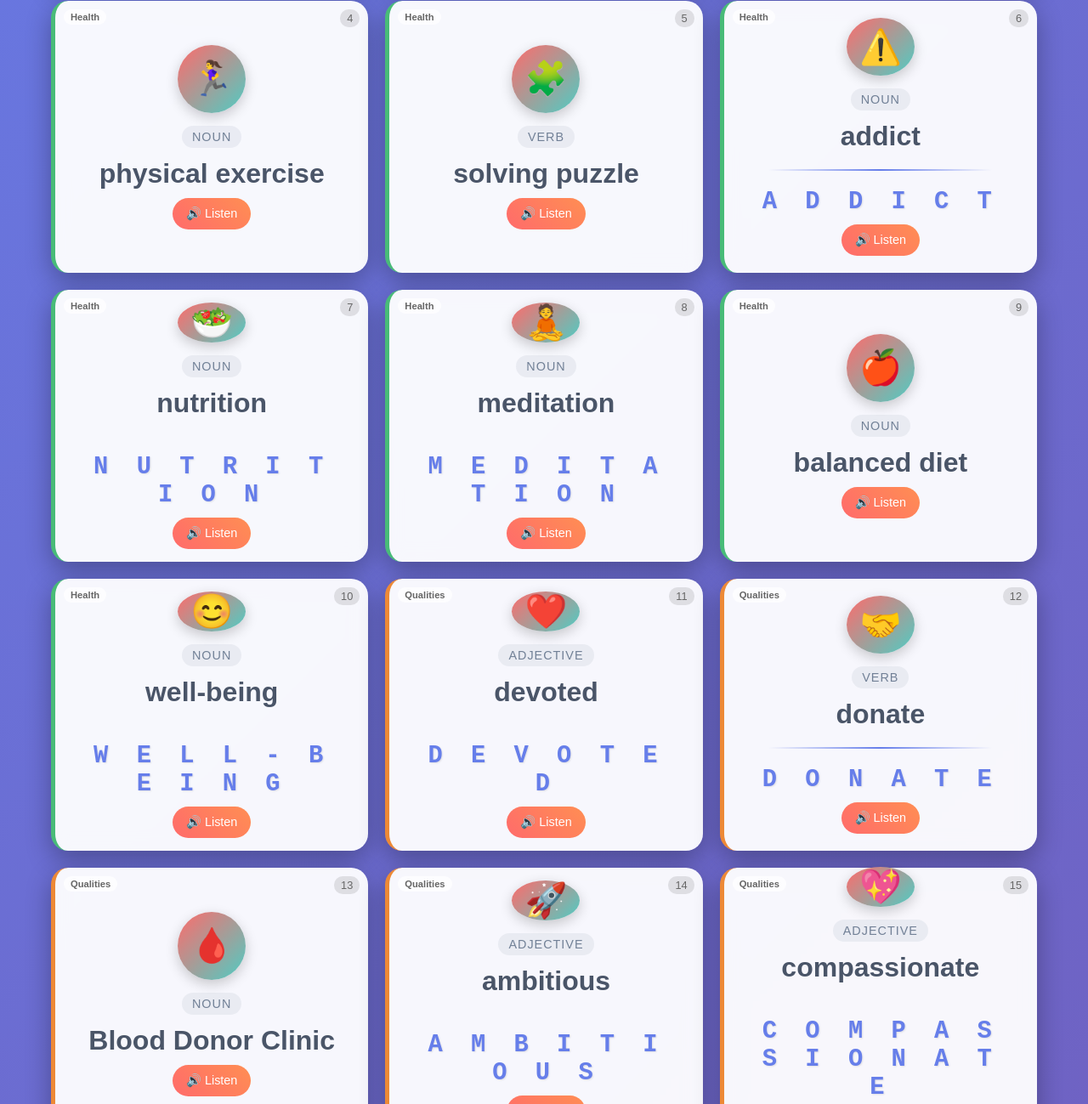
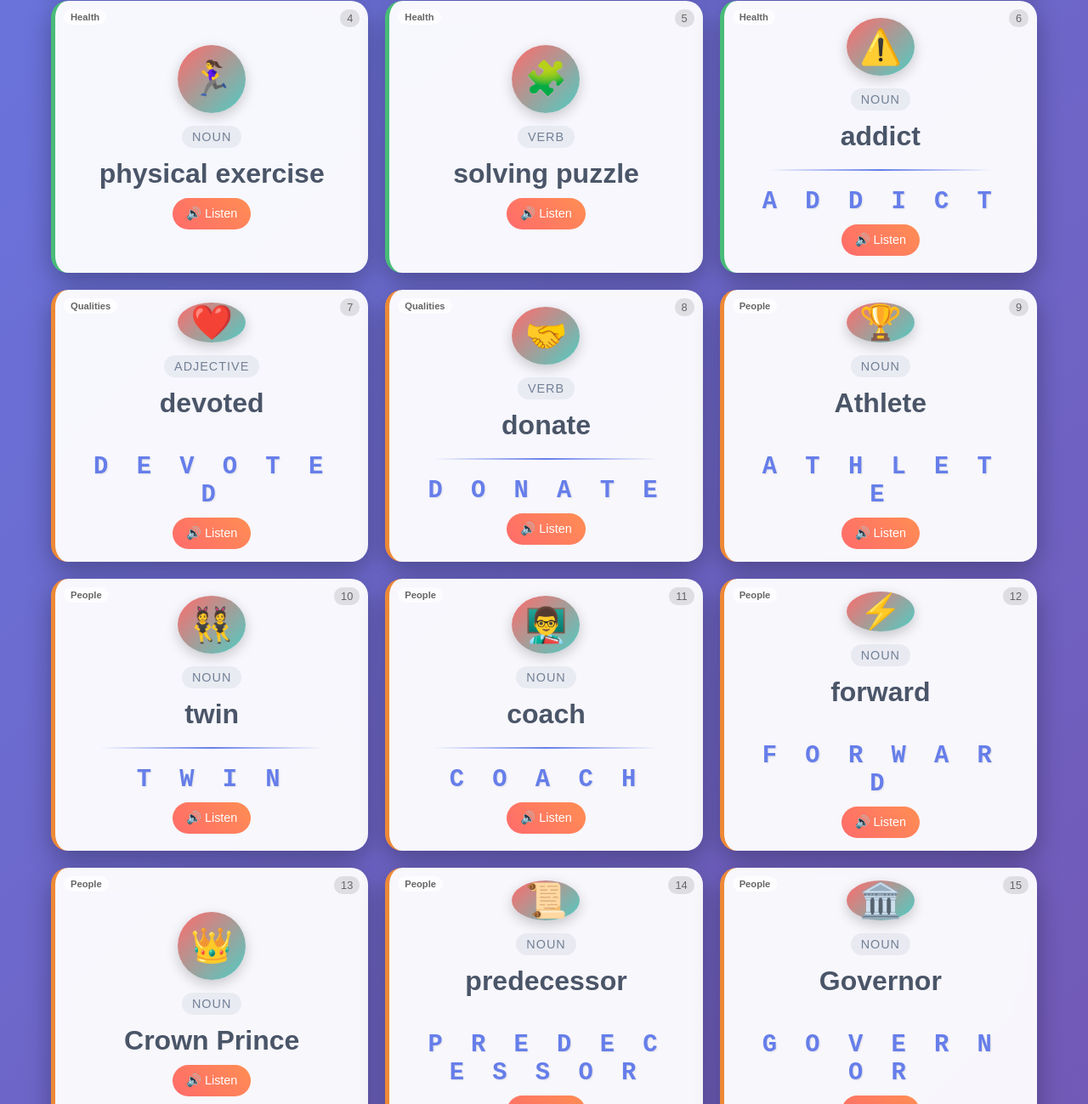
Before and after one commit to aza-ali-almajdy/English.Flashcards.G9, a plain HTML site: page index.html in a window 1280 px wide. Shown: the part 1041-2340 px from the top of the page at 85% size. Drawn offline with Linux system fonts and the light colour scheme.

Commit message:
Update index.html

```diff
--- a/index.html
+++ b/index.html
@@ -291,19 +291,19 @@
         }
 
         /* Category specific styles */
-        .card.health .card-face {
+        .card.health_activities .card-face {
             border-left: 5px solid #48bb78;
         }
 
-        .card.qualities .card-face {
+        .card.people_qualities .card-face {
             border-left: 5px solid #ed8936;
         }
 
-        .card.sports .card-face {
+        .card.organizations_competitions .card-face {
             border-left: 5px solid #4299e1;
         }
 
-        .card.leadership .card-face {
+        .card.places_things .card-face {
             border-left: 5px solid #9f7aea;
         }
 
@@ -460,7 +460,7 @@
 
     <div class="header">
         <img src="https://i.ibb.co/dw1Gs4dK/Chat-GPT-Image-Sep-16-2025-01-24-39-AM.png" alt="AI Illustration" style="width: 100px; height: 100px; margin-bottom: 15px; border-radius: 50%; box-shadow: 0 5px 15px rgba(0,0,0,0.3);">
-        <h1>🎓 English Audio Flashcards - Grade 9 Intermediate</h1>
+        <h1>🎓 English Flashcards - 3rd Int. Grade</h1>
         <p>Interactive flashcards to learn English with audio pronunciation</p>
         <p style="font-size: 1rem; margin-top: 10px; color: rgba(255,255,255,0.9);">Teacher: Aza Almajdy</p>
     </div>
@@ -471,10 +471,10 @@
 
     <div class="controls">
         <button class="btn active" onclick="filterCards('all')">All Words</button>
-        <button class="btn" onclick="filterCards('health')">Health & Lifestyle</button>
-        <button class="btn" onclick="filterCards('qualities')">Personal Qualities</button>
-        <button class="btn" onclick="filterCards('sports')">Sports & Competition</button>
-        <button class="btn" onclick="filterCards('leadership')">Leadership & Government</button>
+        <button class="btn" onclick="filterCards('health_activities')">Health & Activities</button>
+        <button class="btn" onclick="filterCards('people_qualities')">People & Qualities</button>
+        <button class="btn" onclick="filterCards('organizations_competitions')">Organizations & Competitions</button>
+        <button class="btn" onclick="filterCards('places_things')">Places & Things</button>
         <button class="btn quiz-btn" onclick="toggleQuizMode()">📝 Quiz Mode</button>
         <button class="btn" onclick="flipAllCards()">🔄 Flip All</button>
     </div>
@@ -499,55 +499,39 @@
 
     <script>
         const flashcards = [
-            // Health & Lifestyle
-            { english: "fitness", translation: "لياقة بدنية", type: "noun", category: "health", emoji: "💪", lesson: "Health" },
-            { english: "fanatic", translation: "متعصب / مهووس", type: "noun", category: "health", emoji: "🔥", lesson: "Health" },
-            { english: "herbal tea", translation: "شاي عشبي", type: "noun", category: "health", emoji: "🫖", lesson: "Health" },
-            { english: "physical exercise", translation: "تمرين بدني", type: "noun", category: "health", emoji: "🏃‍♀️", lesson: "Health" },
-            { english: "solving puzzle", translation: "حل الألغاز", type: "verb", category: "health", emoji: "🧩", lesson: "Health" },
-            { english: "addict", translation: "مدمن", type: "noun", category: "health", emoji: "⚠️", lesson: "Health" },
-            { english: "nutrition", translation: "تغذية", type: "noun", category: "health", emoji: "🥗", lesson: "Health" },
-            { english: "meditation", translation: "تأمل", type: "noun", category: "health", emoji: "🧘", lesson: "Health" },
-            { english: "balanced diet", translation: "نظام غذائي متوازن", type: "noun", category: "health", emoji: "🍎", lesson: "Health" },
-            { english: "well-being", translation: "رفاهية", type: "noun", category: "health", emoji: "😊", lesson: "Health" },
+            // Health & Activities
+            { english: "fitness", translation: "لياقة بدنية", type: "noun", category: "health_activities", emoji: "💪", lesson: "Health" },
+            { english: "fanatic", translation: "متعصب / مهووس", type: "noun", category: "health_activities", emoji: "🔥", lesson: "Health" },
+            { english: "herbal tea", translation: "شاي عشبي", type: "noun", category: "health_activities", emoji: "🫖", lesson: "Health" },
+            { english: "physical exercise", translation: "تمرين بدني", type: "noun", category: "health_activities", emoji: "🏃‍♀️", lesson: "Health" },
+            { english: "solving puzzle", translation: "حل الألغاز", type: "verb", category: "health_activities", emoji: "🧩", lesson: "Health" },
+            { english: "addict", translation: "مدمن", type: "noun", category: "health_activities", emoji: "⚠️", lesson: "Health" },
 
-            // Personal Qualities & Actions
-            { english: "devoted", translation: "مخلص / مكرس", type: "adjective", category: "qualities", emoji: "❤️", lesson: "Qualities" },
-            { english: "donate", translation: "يتبرع", type: "verb", category: "qualities", emoji: "🤝", lesson: "Qualities" },
-            { english: "Blood Donor Clinic", translation: "عيادة المتبرعين بالدم", type: "noun", category: "qualities", emoji: "🩸", lesson: "Qualities" },
-            { english: "ambitious", translation: "طموح", type: "adjective", category: "qualities", emoji: "🚀", lesson: "Qualities" },
-            { english: "compassionate", translation: "عطوف", type: "adjective", category: "qualities", emoji: "💖", lesson: "Qualities" },
-            { english: "resilient", translation: "مرن / صامد", type: "adjective", category: "qualities", emoji: "🌱", lesson: "Qualities" },
-            { english: "volunteer", translation: "يتطوع", type: "verb", category: "qualities", emoji: "🙌", lesson: "Qualities" },
+            // People & Qualities
+            { english: "devoted", translation: "مخلص / مكرس", type: "adjective", category: "people_qualities", emoji: "❤️", lesson: "Qualities" },
+            { english: "donate", translation: "يتبرع", type: "verb", category: "people_qualities", emoji: "🤝", lesson: "Qualities" },
+            { english: "Athlete", translation: "رياضي", type: "noun", category: "people_qualities", emoji: "🏆", lesson: "People" },
+            { english: "twin", translation: "توأم", type: "noun", category: "people_qualities", emoji: "👯", lesson: "People" },
+            { english: "coach", translation: "مدرب", type: "noun", category: "people_qualities", emoji: "👨‍🏫", lesson: "People" },
+            { english: "forward", translation: "مهاجم", type: "noun", category: "people_qualities", emoji: "⚡", lesson: "People" },
+            { english: "Crown Prince", translation: "ولي العهد", type: "noun", category: "people_qualities", emoji: "👑", lesson: "People" },
+            { english: "predecessor", translation: "السلف / السابق", type: "noun", category: "people_qualities", emoji: "📜", lesson: "People" },
+            { english: "Governor", translation: "محافظ / أمير", type: "noun", category: "people_qualities", emoji: "🏛️", lesson: "People" },
+            { english: "humanitarian", translation: "إنساني", type: "adjective", category: "people_qualities", emoji: "🤲", lesson: "Qualities" },
 
-            // Sports & Competition
-            { english: "Athlete", translation: "رياضي", type: "noun", category: "sports", emoji: "🏆", lesson: "Sports" },
-            { english: "award", translation: "جائزة", type: "noun", category: "sports", emoji: "🥇", lesson: "Sports" },
-            { english: "crippling", translation: "مُعيق / شديد", type: "adjective", category: "sports", emoji: "⚡", lesson: "Sports" },
-            { english: "twin", translation: "توأم", type: "noun", category: "sports", emoji: "👯", lesson: "Sports" },
-            { english: "falcons", translation: "صقور", type: "noun", category: "sports", emoji: "🦅", lesson: "Sports" },
-            { english: "Junior League", translation: "الدوري الصغار", type: "noun", category: "sports", emoji: "⚽", lesson: "Sports" },
-            { english: "coach", translation: "مدرب", type: "noun", category: "sports", emoji: "👨‍🏫", lesson: "Sports" },
-            { english: "bulletin board", translation: "لوحة الإعلانات", type: "noun", category: "sports", emoji: "📋", lesson: "Sports" },
-            { english: "forward", translation: "مهاجم", type: "noun", category: "sports", emoji: "⚡", lesson: "Sports" },
-            { english: "Division", translation: "قسم / فرقة", type: "noun", category: "sports", emoji: "📊", lesson: "Sports" },
-            { english: "championship", translation: "بطولة", type: "noun", category: "sports", emoji: "🏅", lesson: "Sports" },
-            { english: "opponent", translation: "خصم", type: "noun", category: "sports", emoji: "🆚", lesson: "Sports" },
-            { english: "stadium", translation: "ملعب", type: "noun", category: "sports", emoji: "🏟️", lesson: "Sports" },
-            { english: "victory", translation: "نصر", type: "noun", category: "sports", emoji: "🎉", lesson: "Sports" },
+            // Organizations & Competitions
+            { english: "Blood Donor Clinic", translation: "عيادة المتبرعين بالدم", type: "noun", category: "organizations_competitions", emoji: "🩸", lesson: "Organizations" },
+            { english: "award", translation: "جائزة", type: "noun", category: "organizations_competitions", emoji: "🥇", lesson: "Competitions" },
+            { english: "crippling", translation: "مُعيق / شديد", type: "adjective", category: "organizations_competitions", emoji: "⚡", lesson: "Competitions" },
+            { english: "Junior League", translation: "دوري الناشئين", type: "noun", category: "organizations_competitions", emoji: "⚽", lesson: "Competitions" },
+            { english: "Division", translation: "قسم / فرقة", type: "noun", category: "organizations_competitions", emoji: "📊", lesson: "Competitions" },
+            { english: "Red Crescent", translation: "الهلال الأحمر", type: "noun", category: "organizations_competitions", emoji: "🌙", lesson: "Organizations" },
 
-            // Leadership & Government
-            { english: "the Two Holy Mosques", translation: "الحرمين الشريفين", type: "noun", category: "leadership", emoji: "🕌", lesson: "Leadership" },
-            { english: "Crown Prince", translation: "ولي العهد", type: "noun", category: "leadership", emoji: "👑", lesson: "Leadership" },
-            { english: "predecessor", translation: "السلف / السابق", type: "noun", category: "leadership", emoji: "📜", lesson: "Leadership" },
-            { english: "Governor", translation: "محافظ / أمير", type: "noun", category: "leadership", emoji: "🏛️", lesson: "Leadership" },
-            { english: "Red Crescent", translation: "الهلال الأحمر", type: "noun", category: "leadership", emoji: "🌙", lesson: "Leadership" },
-            { english: "metropolis", translation: "مدينة كبرى", type: "noun", category: "leadership", emoji: "🏙️", lesson: "Leadership" },
-            { english: "humanitarian", translation: "إنساني", type: "adjective", category: "leadership", emoji: "🤲", lesson: "Leadership" },
-            { english: "ministry", translation: "وزارة", type: "noun", category: "leadership", emoji: "🏢", lesson: "Leadership" },
-            { english: "ambassador", translation: "سفير", type: "noun", category: "leadership", emoji: "🕊️", lesson: "Leadership" },
-            { english: "legislation", translation: "تشريع", type: "noun", category: "leadership", emoji: "⚖️", lesson: "Leadership" },
-            { english: "policy", translation: "سياسة", type: "noun", category: "leadership", emoji: "📄", lesson: "Leadership" }
+            // Places & Things
+            { english: "falcons", translation: "صقور", type: "noun", category: "places_things", emoji: "🦅", lesson: "Things" },
+            { english: "bulletin board", translation: "لوحة الإعلانات", type: "noun", category: "places_things", emoji: "📋", lesson: "Things" },
+            { english: "the Two Holy Mosques", translation: "الحرمين الشريفين", type: "noun", category: "places_things", emoji: "🕌", lesson: "Places" },
+            { english: "metropolis", translation: "مدينة كبرى", type: "noun", category: "places_things", emoji: "🏙️", lesson: "Places" }
         ];
 
         let currentFilter = 'all';
@@ -964,23 +948,18 @@
 
         function updateStats() {
             const total = flashcards.length;
-            let visibleCount = 0;
-
-            if (currentFilter === 'all') {
-                visibleCount = total;
-            } else {
-                visibleCount = flashcards.filter(card => card.category === currentFilter).length;
-            }
 
             const stats = {
-                health: flashcards.filter(card => card.category === 'health').length,
-                qualities: flashcards.filter(card => card.category === 'qualities').length,
-                sports: flashcards.filter(card => card.category === 'sports').length,
-                leadership: flashcards.filter(card => card.category === 'leadership').length
+                health_activities: flashcards.filter(card => card.category === 'health_activities').length,
+                people_qualities: flashcards.filter(card => card.category === 'people_qualities').length,
+                organizations_competitions: flashcards.filter(card => card.category === 'organizations_competitions').length,
+                places_things: flashcards.filter(card => card.category === 'places_things').length
             };
 
+            const visibleCount = (currentFilter === 'all') ? total : stats[currentFilter] || 0;
+
             document.getElementById('stats').textContent =
-                `Total: ${total} | Health: ${stats.health} | Qualities: ${stats.qualities} | Sports: ${stats.sports} | Leadership: ${stats.leadership} | Showing: ${visibleCount}`;
+                `Total: ${total} | Health: ${stats.health_activities} | People: ${stats.people_qualities} | Orgs: ${stats.organizations_competitions} | Places: ${stats.places_things} | Showing: ${visibleCount}`;
         }
 
         // Keyboard shortcuts
```
